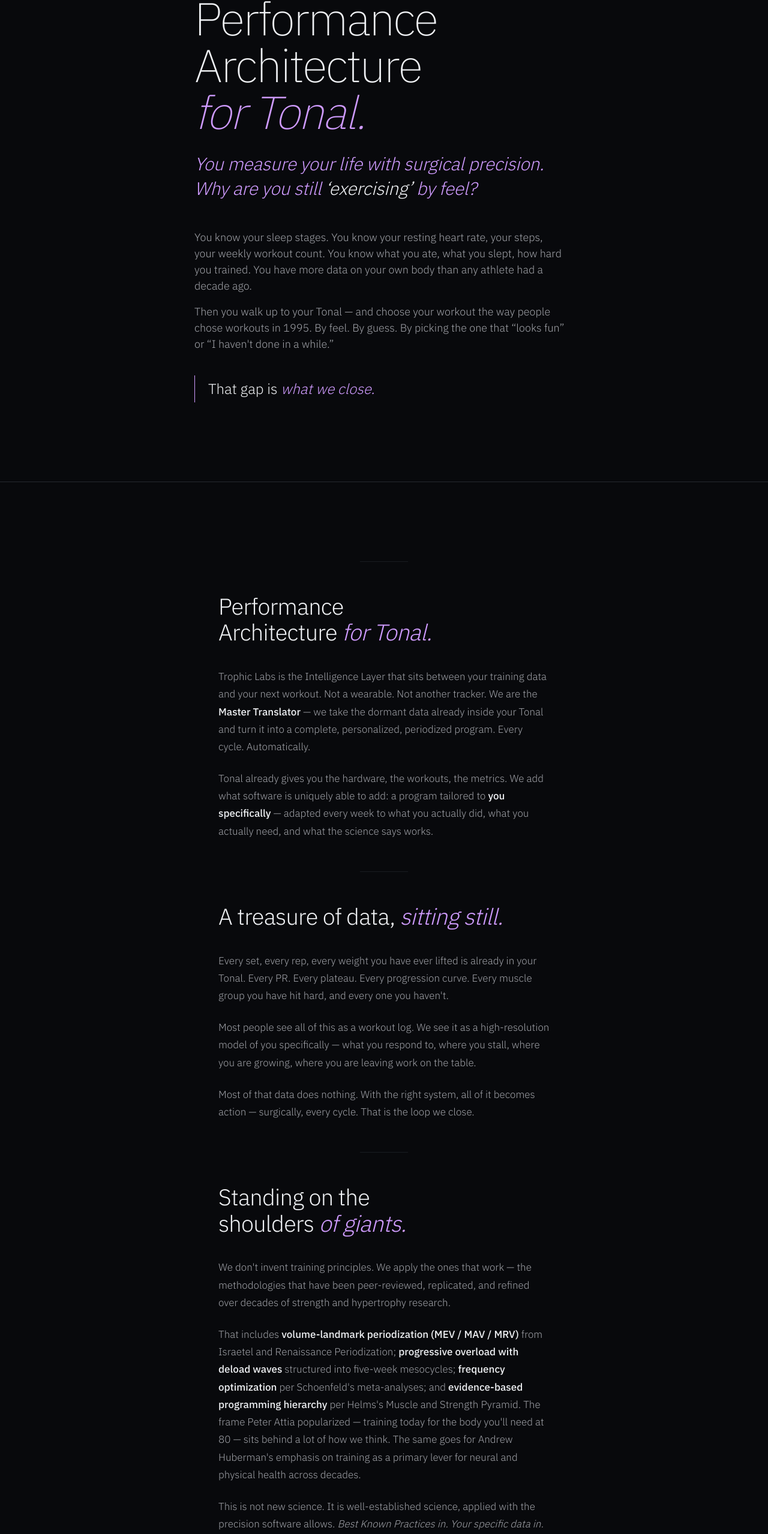
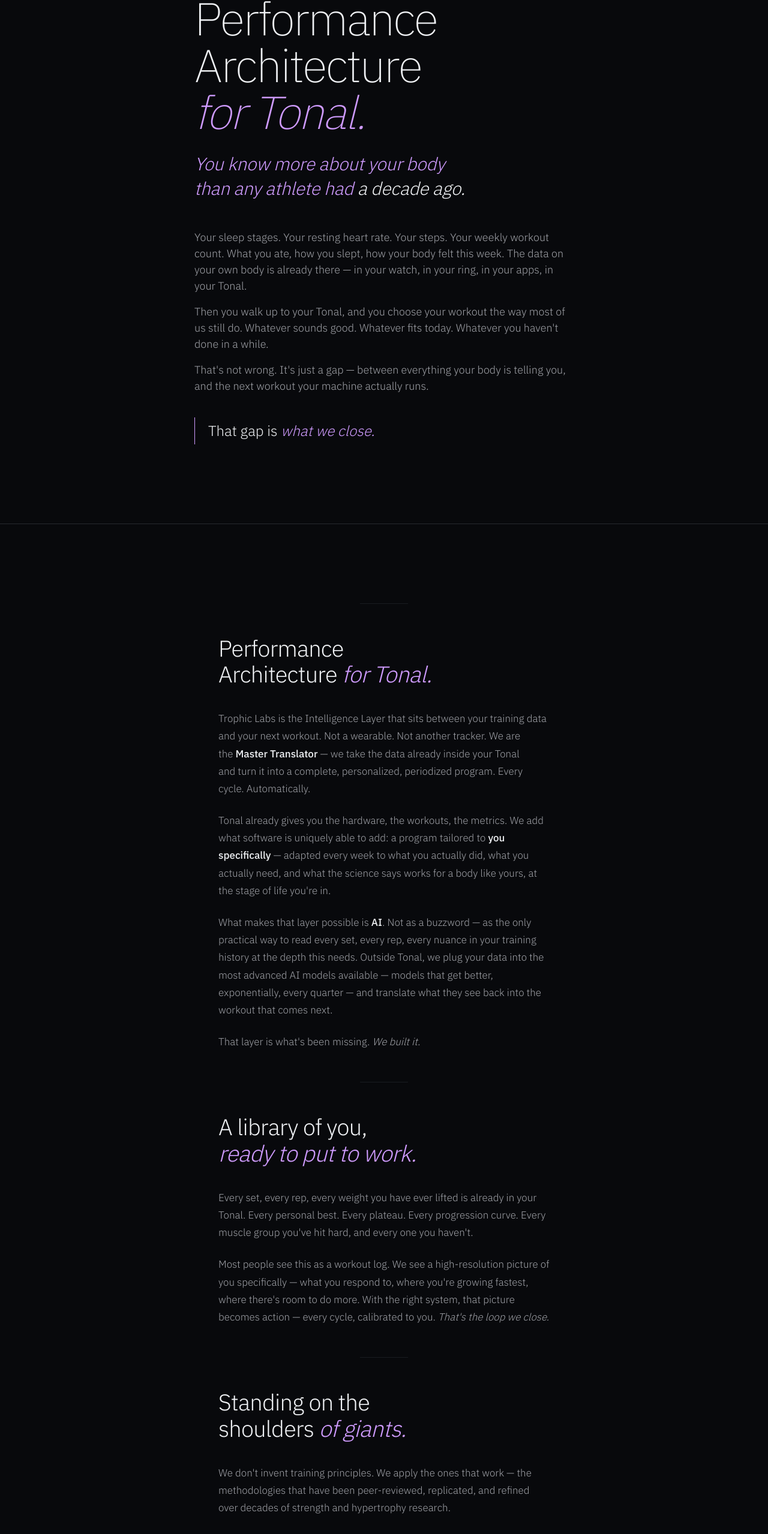
Before and after one commit to sumeetj12/trophic-labs-marketing, a Next.js app: page /manifesto in a window 1280 px wide. Shown: the part 207-2765 px from the top of the page at 60% size. Built offline with nearby package versions, Linux system fonts and the light colour scheme; no server answers.

Commit message:
copy: Manifesto v6.4 — inclusivity rewrite + AI layer concept

```diff
--- a/app/manifesto/page.tsx
+++ b/app/manifesto/page.tsx
@@ -24,21 +24,29 @@ export default function ManifestoPage() {
               Performance Architecture <em>for Tonal.</em>
             </h1>
             <p className="cold-open">
-              You measure your life with surgical precision. Why are you still{' '}
-              <em>&lsquo;exercising&rsquo;</em> by feel?
+              You know more about your body than any athlete had{' '}
+              <em>a decade ago.</em>
             </p>
             <p className="lede" style={{ fontWeight: 300, fontSize: 18 }}>
-              You know your sleep stages. You know your resting heart rate, your steps, your
-              weekly workout count. You know what you ate, what you slept, how hard you trained.
-              You have more data on your own body than any athlete had a decade ago.
+              Your sleep stages. Your resting heart rate. Your steps. Your weekly workout
+              count. What you ate, how you slept, how your body felt this week. The data on
+              your own body is already there — in your watch, in your ring, in your apps, in
+              your Tonal.
             </p>
             <p
               className="lede"
               style={{ marginTop: 16, fontWeight: 300, fontSize: 18 }}
             >
-              Then you walk up to your Tonal — and choose your workout the way people chose
-              workouts in 1995. By feel. By guess. By picking the one that &ldquo;looks
-              fun&rdquo; or &ldquo;I haven&apos;t done in a while.&rdquo;
+              Then you walk up to your Tonal, and you choose your workout the way most of us
+              still do. Whatever sounds good. Whatever fits today. Whatever you haven&apos;t
+              done in a while.
+            </p>
+            <p
+              className="lede"
+              style={{ marginTop: 16, fontWeight: 300, fontSize: 18 }}
+            >
+              That&apos;s not wrong. It&apos;s just a gap — between everything your body is
+              telling you, and the next workout your machine actually runs.
             </p>
             <p className="pullquote">
               That gap is <em>what we close.</em>
@@ -56,15 +64,27 @@ export default function ManifestoPage() {
               <p>
                 Trophic Labs is the Intelligence Layer that sits between your training data and
                 your next workout. Not a wearable. Not another tracker. We are the{' '}
-                <strong>Master Translator</strong> — we take the dormant data already inside your
-                Tonal and turn it into a complete, personalized, periodized program. Every cycle.
+                <strong>Master Translator</strong> — we take the data already inside your Tonal
+                and turn it into a complete, personalized, periodized program. Every cycle.
                 Automatically.
               </p>
               <p>
                 Tonal already gives you the hardware, the workouts, the metrics. We add what
                 software is uniquely able to add: a program tailored to{' '}
-                <strong>you specifically</strong> — adapted every week to what you actually did,
-                what you actually need, and what the science says works.
+                <strong>you specifically</strong> — adapted every week to what you actually
+                did, what you actually need, and what the science says works for a body like
+                yours, at the stage of life you&apos;re in.
+              </p>
+              <p>
+                What makes that layer possible is <strong>AI</strong>. Not as a buzzword — as
+                the only practical way to read every set, every rep, every nuance in your
+                training history at the depth this needs. Outside Tonal, we plug your data into
+                the most advanced AI models available — models that get better, exponentially,
+                every quarter — and translate what they see back into the workout that comes
+                next.
+              </p>
+              <p>
+                That layer is what&apos;s been missing. <em>We built it.</em>
               </p>
             </div>
           </section>
@@ -73,21 +93,19 @@ export default function ManifestoPage() {
             <div className="wrap essay-wrap">
               <hr className="section-rule" />
               <h2>
-                A treasure of data, <em>sitting still.</em>
+                A library of you, <em>ready to put to work.</em>
               </h2>
               <p>
-                Every set, every rep, every weight you have ever lifted is already in your Tonal.
-                Every PR. Every plateau. Every progression curve. Every muscle group you have hit
-                hard, and every one you haven&apos;t.
+                Every set, every rep, every weight you have ever lifted is already in your
+                Tonal. Every personal best. Every plateau. Every progression curve. Every
+                muscle group you&apos;ve hit hard, and every one you haven&apos;t.
               </p>
               <p>
-                Most people see all of this as a workout log. We see it as a high-resolution model
-                of you specifically — what you respond to, where you stall, where you are growing,
-                where you are leaving work on the table.
-              </p>
-              <p>
-                Most of that data does nothing. With the right system, all of it becomes action —
-                surgically, every cycle. That is the loop we close.
+                Most people see this as a workout log. We see a high-resolution picture of you
+                specifically — what you respond to, where you&apos;re growing fastest, where
+                there&apos;s room to do more. With the right system, that picture becomes
+                action — every cycle, calibrated to you.{' '}
+                <em>That&apos;s the loop we close.</em>
               </p>
             </div>
           </section>
@@ -100,24 +118,33 @@ export default function ManifestoPage() {
               </h2>
               <p>
                 We don&apos;t invent training principles. We apply the ones that work — the
-                methodologies that have been peer-reviewed, replicated, and refined over decades
-                of strength and hypertrophy research.
+                methodologies that have been peer-reviewed, replicated, and refined over
+                decades of strength and hypertrophy research.
               </p>
               <p>
                 That includes <strong>volume-landmark periodization (MEV / MAV / MRV)</strong>{' '}
-                from Israetel and Renaissance Periodization;{' '}
-                <strong>progressive overload with deload waves</strong> structured into five-week
-                mesocycles; <strong>frequency optimization</strong> per Schoenfeld&apos;s
-                meta-analyses; and <strong>evidence-based programming hierarchy</strong> per
-                Helms&apos;s Muscle and Strength Pyramid. The frame Peter Attia popularized —
-                training today for the body you&apos;ll need at 80 — sits behind a lot of how we
-                think. The same goes for Andrew Huberman&apos;s emphasis on training as a primary
-                lever for neural and physical health across decades.
+                from Mike Israetel and Renaissance Periodization;{' '}
+                <strong>progressive overload with deload waves</strong> structured into
+                five-week mesocycles; <strong>frequency optimization</strong> per Brad
+                Schoenfeld&apos;s meta-analyses; and{' '}
+                <strong>evidence-based programming hierarchy</strong> per Eric Helms&apos;s{' '}
+                <em>Muscle and Strength Pyramid</em>.
+              </p>
+              <p>
+                The frame Peter Attia popularized — training today for the body you&apos;ll
+                need at 80 — sits behind a lot of how we think. The same goes for Andrew
+                Huberman&apos;s emphasis on training as a primary lever for health across
+                decades. And <strong>Stacy Sims</strong> —{' '}
+                <em>women are not small men</em> — whose work on female-specific physiology,
+                the menstrual cycle, and perimenopause has reframed what evidence-based
+                training looks like for half the population.
               </p>
               <p>
                 This is not new science. It is well-established science, applied with the
                 precision software allows.{' '}
-                <em>Best Known Practices in. Your specific data in. Workouts on your Tonal out.</em>
+                <em>
+                  Best Known Practices in. Your specific data in. Workouts on your Tonal out.
+                </em>
               </p>
             </div>
           </section>
@@ -131,25 +158,38 @@ export default function ManifestoPage() {
               <p>The Trophic Engine runs as a closed loop:</p>
               <ol className="engine-steps">
                 <li>
-                  <span className="step-name">Ingest.</span> We read your full Tonal history
+                  <span className="step-name">Listen.</span> We read your full Tonal history
                   through the API — every session, every set, every progression curve.
+                  Tonal&apos;s record of you is rich; most of it has been quiet. We turn the
+                  volume up.
                 </li>
                 <li>
-                  <span className="step-name">Model.</span> Our AI analyzes every lift and every
-                  relationship across every workout. It calculates weekly volume per muscle group,
-                  identifies under-trained muscles, finds stalled lifts, applies volume landmarks
-                  and frequency targets from the literature to set the right dose for{' '}
-                  <em>your</em> current state.
+                  <span className="step-name">Model.</span> Our AI looks at what you&apos;ve
+                  done and what you&apos;ve responded to. It calculates weekly volume per
+                  muscle group, finds where you&apos;re under-served, finds where you&apos;re
+                  stalled. It catches what eyes and spreadsheets miss — the side of your body
+                  that&apos;s lagging the other, the week your patterns shifted, the muscle
+                  that&apos;s been quietly under-stimulated all month. Then it applies the
+                  volume landmarks and frequency targets from the periodization literature to
+                  set the right dose for <em>your</em> current state — not a generic one.
                 </li>
                 <li>
                   <span className="step-name">Inject.</span> We push a complete five-week
                   mesocycle directly into your Tonal — proven methodology rendered against your
-                  specific data.
+                  specific data. Volume placed where the science says muscle grows and your
+                  data says you&apos;re under-trained. Intensity ramped on a curve your
+                  progression rates can absorb. Deload weeks scheduled before fatigue
+                  compounds.
                 </li>
               </ol>
               <p>
-                You walk to the Tonal. The right workout is already there. You train. We watch
-                what you actually did. <em>The next cycle adjusts.</em>
+                You walk to the Tonal. The right workout is already there. You train. We listen
+                to what you actually did. <em>The next cycle adjusts.</em>
+              </p>
+              <p>
+                No manual programming. No spreadsheets. The cycle is auto-injected onto your
+                machine. And if you&apos;d rather plug in your own preferred AI model, that
+                option&apos;s on the table too — <em>the layer is yours.</em>
               </p>
             </div>
           </section>
@@ -162,18 +202,47 @@ export default function ManifestoPage() {
               </h2>
               <p>
                 A program is only as good as the workout you can actually run. A plan that
-                requires twelve accessory swaps and half-translated movements turns a forty-minute
-                workout into ninety minutes — and you stop doing it.
+                needs twelve accessory swaps and half-translated movements turns a forty-minute
+                workout into ninety — and you stop doing it.
               </p>
               <p>
-                We design programs that account for how the Tonal actually works — its movement
-                library, its accessory transitions, its mechanics. The biology is sound{' '}
-                <em>and</em> the workout is executable. Both matter.
+                So we design programs that account for how the Tonal actually works — its
+                movement library, its accessory transitions, its mechanics. The biology is
+                sound <em>and</em> the workout is doable on the machine in front of you.{' '}
+                <em>Both matter.</em>
+              </p>
+            </div>
+          </section>
+
+          <section>
+            <div className="wrap essay-wrap">
+              <hr className="section-rule" />
+              <h2>
+                Adapts to the body <em>you have, this season.</em>
+              </h2>
+              <p>
+                A program isn&apos;t just &ldquo;the right exercises.&rdquo; It&apos;s the
+                right exercises for <strong>you</strong>, <em>this month</em> — for the body
+                you have, the time you have, the recovery you can spend.
               </p>
               <p>
-                This is what <strong>surgical integration</strong> means. The data goes in. The
-                science goes in. The Tonal goes in. The workouts come out — designed for you,
-                designed for your machine, <em>designed to be done.</em>
+                That&apos;s where most generic programs fall over. They&apos;re built for an
+                imagined average — usually a younger, fully-recovered, fully-fed lifter with
+                eight hours of sleep and no other commitments. The rest of us train through
+                real life: jobs, kids, jet lag, an aging shoulder, a new pregnancy, a long
+                week, a great week.
+              </p>
+              <p>
+                The Trophic Engine treats those as inputs, not exceptions. When you&apos;re
+                recovering well, it presses. When you&apos;re not, it backs off. When
+                you&apos;re new to weight training, it starts you where the research says new
+                lifters grow fastest — and ramps as your body says you&apos;re ready. When
+                you&apos;ve been at it twenty years, it programs accordingly.
+              </p>
+              <p>
+                That&apos;s what &ldquo;personalized&rdquo; means when software does it
+                honestly. Not a vibe — a continuous calibration to the person actually using
+                the machine.
               </p>
             </div>
           </section>
@@ -185,10 +254,48 @@ export default function ManifestoPage() {
                 Additive to your coach. <em>There when you don&apos;t have one.</em>
               </h2>
               <p>
-                If you already work with a coach, the Trophic Engine makes their job easier — they
-                can see what we see. If you do not have a coach, the Trophic Engine is what you
-                get instead: research-grade programming built around your real data, every cycle,
-                available the moment you open your Tonal app.
+                A good personal coach picks the right workout for you, sets the right volume,
+                measures results, and iterates toward your specific goals. That&apos;s the
+                model the Trophic Engine is built around.
+              </p>
+              <p>
+                The difference is what software can do that a human cannot — measure the
+                relationships between volume, intensity, recovery, and progression across every
+                lift in your history, apply the same proven methodologies a great coach would
+                apply, at machine speed and machine memory, in lockstep with the machine you
+                train on.
+              </p>
+              <p>
+                If you already work with a coach, the Trophic Engine makes their job easier —
+                they can see what we see. If you don&apos;t have a coach, the Trophic Engine is
+                what you get instead: coach-quality programming built around your real data,
+                every cycle, available the moment you open your Tonal app.
+              </p>
+            </div>
+          </section>
+
+          <section>
+            <div className="wrap essay-wrap">
+              <hr className="section-rule" />
+              <h2>
+                Who <em>this is for.</em>
+              </h2>
+              <p>
+                If you have a Tonal and you&apos;re curious about your data, you are our
+                person.
+              </p>
+              <p>
+                That includes people new to weight training — many of our users started lifting
+                on their Tonal, and that&apos;s exactly who we built this for. It includes
+                people in their twenties, in their fifties, and in their seventies. People with
+                thirty years of lifting behind them. People deciding now is when they finally
+                take training seriously. Bodies in different seasons — building, recovering,
+                sustaining, returning.
+              </p>
+              <p>
+                The only requirement is that you own a Tonal and want your training to point
+                somewhere specific. Your experience level, your goals, your phase of life —{' '}
+                <em>those are inputs we work with, not barriers to entry.</em>
               </p>
             </div>
           </section>
@@ -201,8 +308,9 @@ export default function ManifestoPage() {
               </h2>
               <p>
                 We stand on the shoulders of giants — the leading experts in fitness and human
-                health — to make sure every set you do is a set that counts. Proven science. Your
-                data. AI. <strong>That is Performance Architecture.</strong>
+                health, across the full range of bodies they study — to make sure every set you
+                do is a set that counts. Proven science. Your data. AI.{' '}
+                <strong>That is Performance Architecture.</strong>
               </p>
               <p>We close the loop. You bring the work. We bring the architecture.</p>
               <p className="closer">
```
